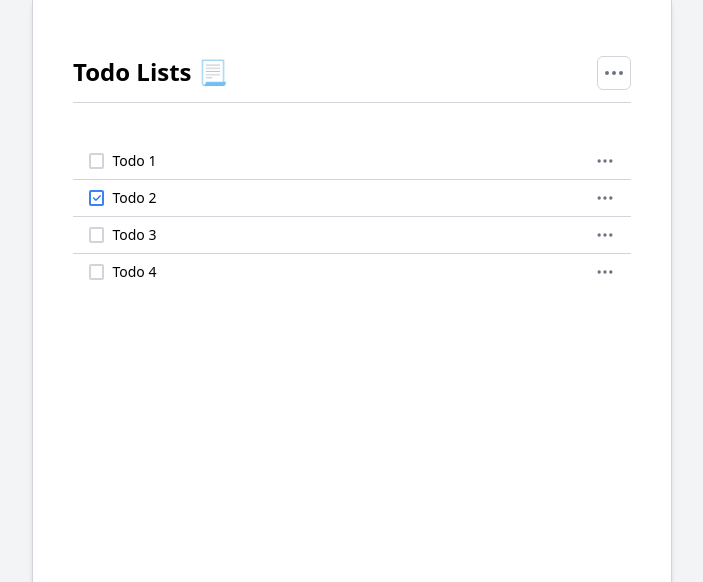
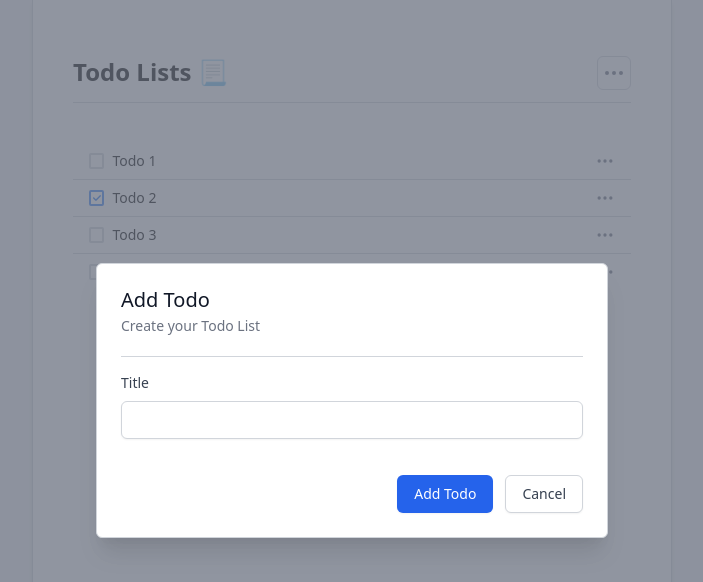
Before and after one commit to Erik3010/todo-app, a Vue app: page / in a window 1280 px wide. Shown: the top 582 px of the page, without its empty margins (288-991 px from the left). Built offline with nearby package versions, Linux system fonts and the light colour scheme.

Commit message:
add modal

```diff
--- a/public/index.html
+++ b/public/index.html
@@ -1,17 +1,24 @@
 <!DOCTYPE html>
 <html lang="">
+
 <head>
   <meta charset="utf-8">
   <meta http-equiv="X-UA-Compatible" content="IE=edge">
   <meta name="viewport" content="width=device-width,initial-scale=1.0">
   <link rel="icon" href="<%= BASE_URL %>favicon.ico">
-    <title><%= htmlWebpackPlugin.options.title %></title>
+  <title>
+    <%= htmlWebpackPlugin.options.title %>
+  </title>
 </head>
+
 <body>
   <noscript>
-      <strong>We're sorry but <%= htmlWebpackPlugin.options.title %> doesn't work properly without JavaScript enabled. Please enable it to continue.</strong>
+    <strong>We're sorry but <%= htmlWebpackPlugin.options.title %> doesn't work properly without JavaScript enabled.
+        Please enable it to continue.</strong>
   </noscript>
   <div id="app"></div>
+  <div id="modal"></div>
   <!-- built files will be auto injected -->
 </body>
+
 </html>
--- /dev/null
+++ b/src/components/Modal.vue
@@ -0,0 +1,49 @@
+<template>
+  <teleport to="#modal">
+    <div
+      class="fixed overflow-y-auto inset-0 bg-gray-500 bg-opacity-75 flex justify-center items-center z-50"
+    >
+      <div
+        class="bg-white rounded-md w-full mx-auto shadow-xl border border-gray-300 p-6 text-black sm:w-full sm:max-w-lg"
+      >
+        <div class="modal-header">
+          <h3 class="text-xl leading-6 font-medium text-gray-900">Add Todo</h3>
+          <p class="text-sm text-gray-500 mt-1">Create your Todo List</p>
+        </div>
+        <div class="border-t border-gray-300 my-5 py-4">
+          <form action="">
+            <div>
+              <label for="title" class="block text-sm font-medium text-gray-700"
+                >Title</label
+              >
+              <input
+                type="text"
+                name="title"
+                id="title"
+                class="mt-2 shadow-sm w-full sm:text-sm border border-gray-300 rounded-md focus:outline-none py-2 px-3 focus:ring-blue-600 focus:ring-1"
+              />
+            </div>
+          </form>
+        </div>
+        <div class="sm:flex sm:justify-end">
+          <button
+            class="w-full sm:w-auto rounded-md border border-transparent shadow-sm px-4 py-2 bg-blue-600 text-base font-medium text-white sm:text-sm hover:bg-blue-700 focus:outline-none focus:ring-2 focus:ring-offset-2 focus:ring-blue-600 sm:mr-3"
+          >
+            Add Todo
+          </button>
+          <button
+            class="w-full sm:w-auto rounded-md border border-gray-300 shadow-sm px-4 py-2 bg-white text-base font-medium text-gray-700 hover:bg-gray-50 sm:text-sm"
+          >
+            Cancel
+          </button>
+        </div>
+      </div>
+    </div>
+  </teleport>
+</template>
+
+<script>
+export default {
+  name: "Modal",
+};
+</script>
--- a/src/pages/Home.vue
+++ b/src/pages/Home.vue
@@ -5,6 +5,7 @@
       <List :item="todo" v-for="todo in todos" :key="todo.id" />
     </div>
   </div>
+  <Modal />
 </template>
 
 <script>
@@ -13,12 +14,15 @@ import { reactive } from "vue";
 import Header from "@/components/Header";
 import List from "@/components/List";
 
+import Modal from "@/components/Modal";
+
 import uuid from "@/utils/uuid";
 
 export default {
   components: {
     Header,
     List,
+    Modal,
   },
   setup() {
     const todos = reactive([
```
Lines whose indentation alone changed are shown as unchanged.
